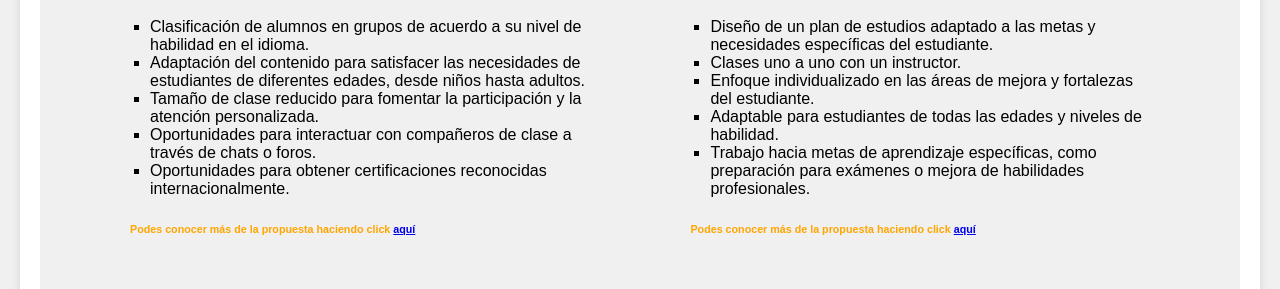
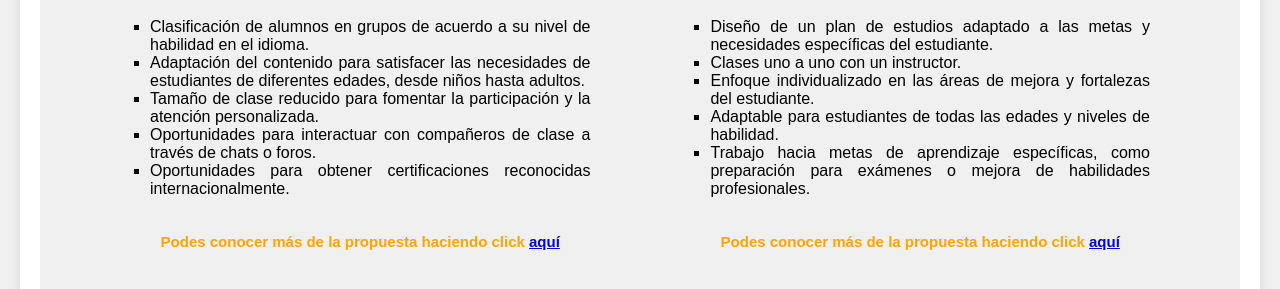
Before and after one commit to VeroJuani/OnlinEnglish-VersionFInal, a plain HTML site: page index.html in a window 1280 px wide. Shown: the part 1131-1420 px from the top of the page. Drawn offline with Linux system fonts and the light colour scheme.

Commit message:
justifique los grupos y cambie tamaño de letra

```diff
--- a/Css/estilo.css
+++ b/Css/estilo.css
@@ -151,12 +151,13 @@ nav a {
 }
 .course-categories {
     display: flex;
-    justify-content:center;
+    text-align: center;
 }
 
 .course-list {
     list-style-type: square;
     padding-left: 20px;
+    text-align: justify;
 }
 
 .course-category-conteiner {
@@ -167,6 +168,7 @@ nav a {
 
 .course-info {
     color: orange;
+    font-size: 15px;
 }
 
 .content-container {
```
